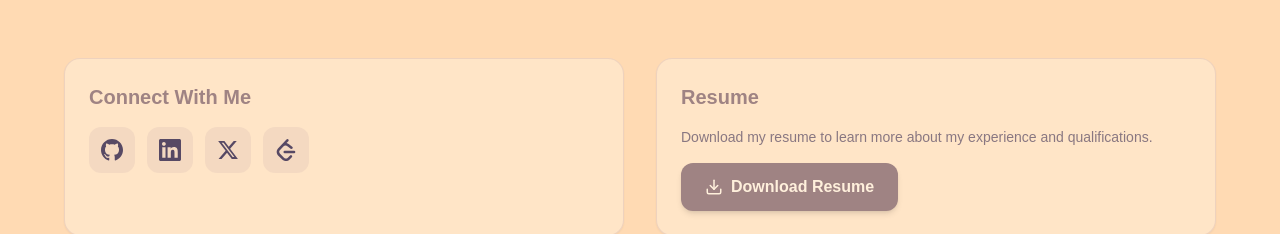
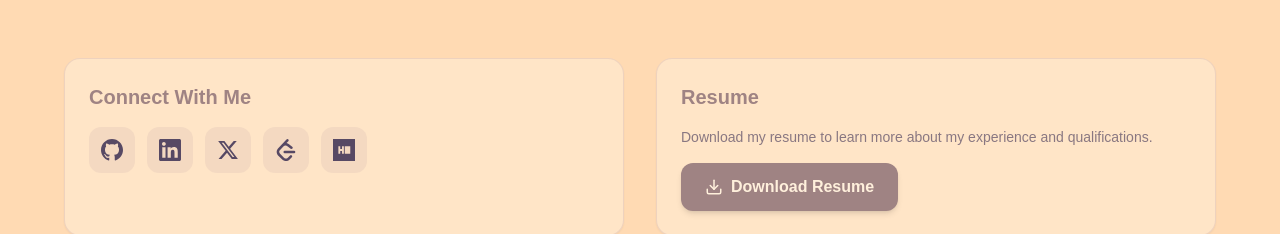
Before and after one commit to apoorvaverma001/hello_its_me, a React (Vite) app: page / in a window 1280 px wide. Shown: the part 1520-1754 px from the top of the page. Built offline with nearby package versions, Linux system fonts and the light colour scheme; a web font is replaced by a local one.

Commit message:
added some content

```diff
--- a/src/components/About.tsx
+++ b/src/components/About.tsx
@@ -1,6 +1,6 @@
 import { motion } from 'framer-motion';
 import { Download, Target, Zap, AlertTriangle } from 'lucide-react';
-import { GithubIcon, LinkedinIcon, TwitterIcon, LeetcodeIcon } from './SocialIcons';
+import { GithubIcon, LinkedinIcon, TwitterIcon, LeetcodeIcon, HackerrankIcon } from './SocialIcons';
 import { personal } from '../data/personal';
 import { socials } from '../data/socials';
 import { techStack } from '../data/techStack';
@@ -27,6 +27,7 @@ const socialIcons: Record<string, React.ReactNode> = {
   Linkedin: <LinkedinIcon size={22} />,
   Twitter: <TwitterIcon size={22} />,
   Leetcode: <LeetcodeIcon size={22} />,
+  Hackerrank: <HackerrankIcon size={22} />,
 };
 
 // Reusable card wrapper — keeps styling consistent across all sub-sections
--- a/src/components/Contact.tsx
+++ b/src/components/Contact.tsx
@@ -1,6 +1,6 @@
 import { motion } from 'framer-motion';
 import { Mail, Phone, Calendar, MessageCircle } from 'lucide-react';
-import { GithubIcon, LinkedinIcon, TwitterIcon, LeetcodeIcon} from './SocialIcons';
+import { GithubIcon, LinkedinIcon, TwitterIcon, LeetcodeIcon, HackerrankIcon} from './SocialIcons';
 import { personal } from '../data/personal';
 import { socials } from '../data/socials';
 
@@ -30,6 +30,7 @@ const socialIcons: Record<string, React.ReactNode> = {
   Linkedin: <LinkedinIcon size={20} />,
   Twitter: <TwitterIcon size={20} />,
   Leetcode: <LeetcodeIcon size={20} />,
+  Hackerrank: <HackerrankIcon size={20} />,
 };
 
 export default function Contact() {
--- a/src/components/SocialIcons.tsx
+++ b/src/components/SocialIcons.tsx
@@ -93,3 +93,19 @@ export function WhatsappIcon({ size = 24, className = '' }: IconProps) {
     </svg>
   );
 }
+
+export function HackerrankIcon({ size = 24, className = '' }: IconProps) {
+  return (
+    <svg
+      xmlns="http://www.w3.org/2000/svg"
+      width={size}
+      height={size}
+      viewBox="0 0 24 24"
+      fill="currentColor"
+      className={className}
+      aria-hidden="true"
+    >
+      <path d="M0 0v24h24V0zm9.95 8.002h1.805c.061 0 .111.05.111.111v7.767c0 .061-.05.111-.11.111H9.95c-.061 0-.111-.05-.111-.11v-2.87H7.894v2.87c0 .06-.05.11-.11.11H5.976a.11.11 0 01-.11-.11V8.112c0-.06.05-.11.11-.11h1.806c.061 0 .11.05.11.11v2.869H9.84v-2.87c0-.06.05-.11.11-.11zm2.999 0h5.778c.061 0 .111.05.111.11v7.767a.11.11 0 01-.11.112h-5.78a.11.11 0 01-.11-.11V8.111c0-.06.05-.11.11-.11z" />
+    </svg>
+  );
+}
--- a/src/data/personal.ts
+++ b/src/data/personal.ts
@@ -15,7 +15,7 @@ export const personal = {
   whatsapp: "6397437478",
   calendarLink: "[YOUR_CALENDAR_LINK]",
   resumePath: "/resume/resume-placeholder.pdf",
-  githubUsername: "[YOUR_GITHUB_USERNAME]",
+  githubUsername: "apoorvaverma001",
 
   goals: [
     "[YOUR_GOAL_1] — e.g., Build scalable distributed systems",
--- a/src/data/socials.ts
+++ b/src/data/socials.ts
@@ -28,4 +28,9 @@ export const socials: Social[] = [
     url: "https://leetcode.com/u/apoorvaverma001/",
     icon: "Leetcode",
   },
+  {
+    name: "Hackerrank",
+    url: "https://www.hackerrank.com/profile/apoorvaverma001",
+    icon: "Hackerrank",
+  },
 ];
```
Also changed, not shown: src/components/Heatmap.tsx (line endings or trailing spaces).
